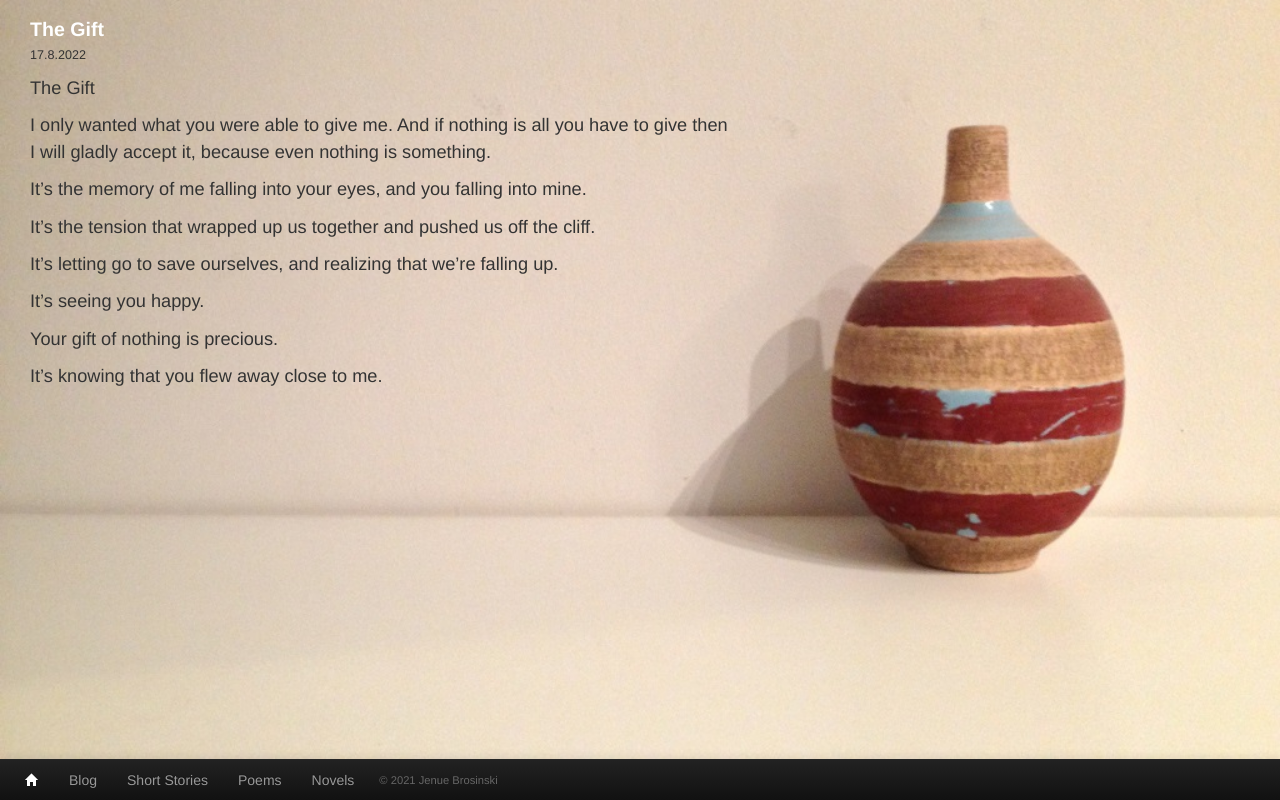
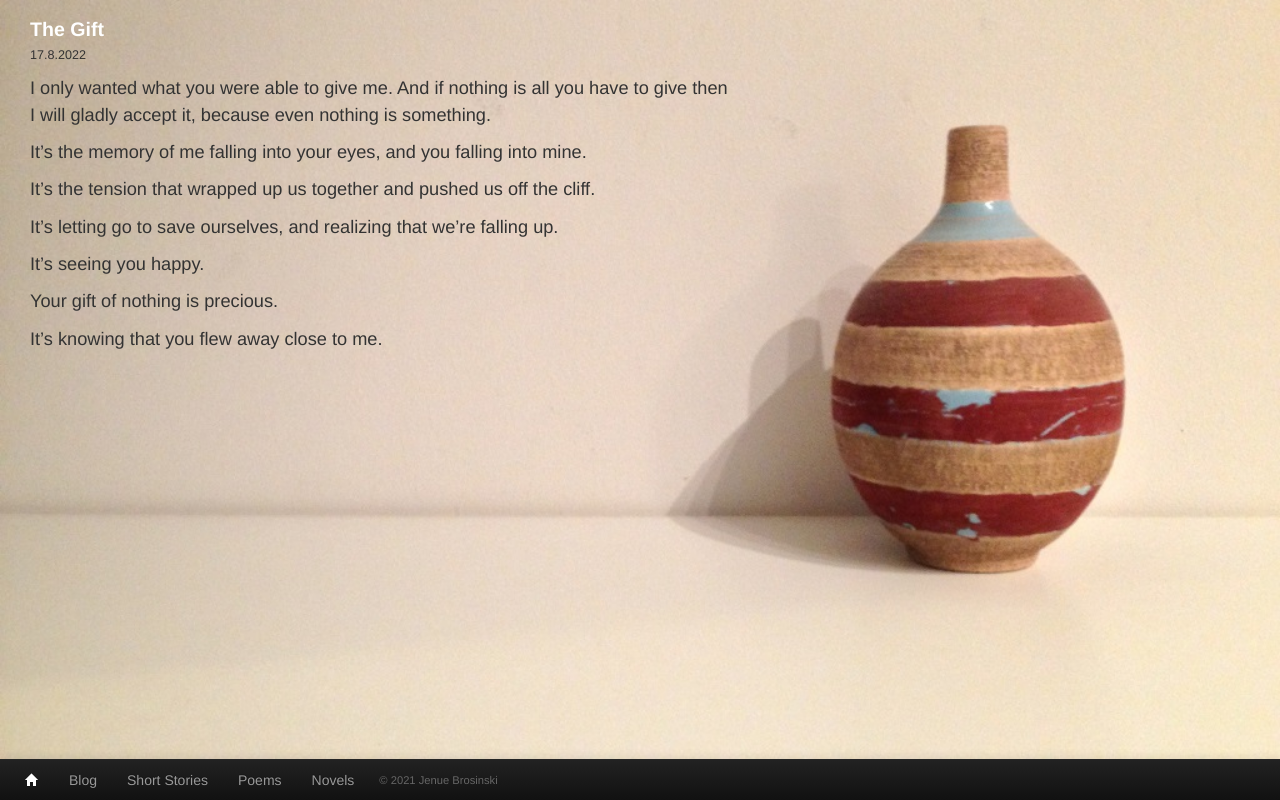
Before and after one commit to sbrosinski/jenuecom, an Eleventy site: page content/blog/the-gift.md in a window 1280 px wide. Built offline with nearby package versions, Linux system fonts and the light colour scheme; Eleventy itself is replaced by a stand-in of ours; files that its build step writes are made by us from their sources.

Commit message:
Deleted second title

```diff
--- a/content/blog/the-gift.md
+++ b/content/blog/the-gift.md
@@ -2,8 +2,6 @@
 title: The Gift
 date: "2022-08-17"
 ---
-
-The Gift
 
 I only wanted what you were able to give me. And if nothing is all you have to give then I will gladly accept it, because even nothing is something.
 
```
